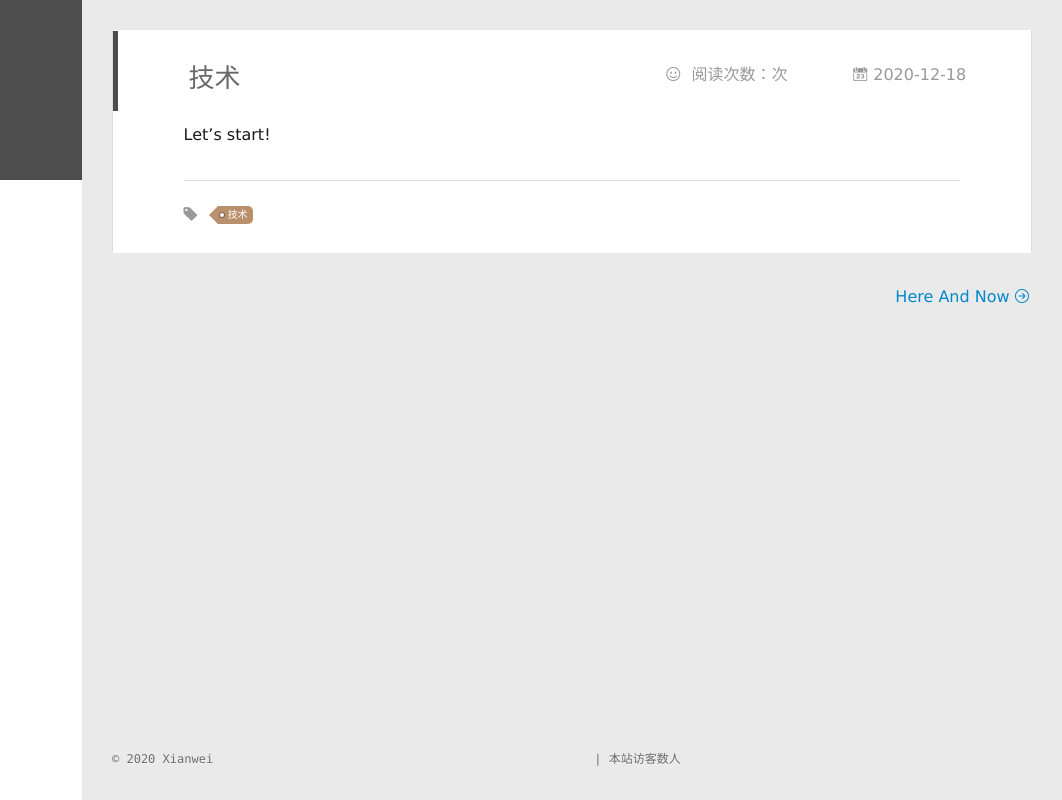
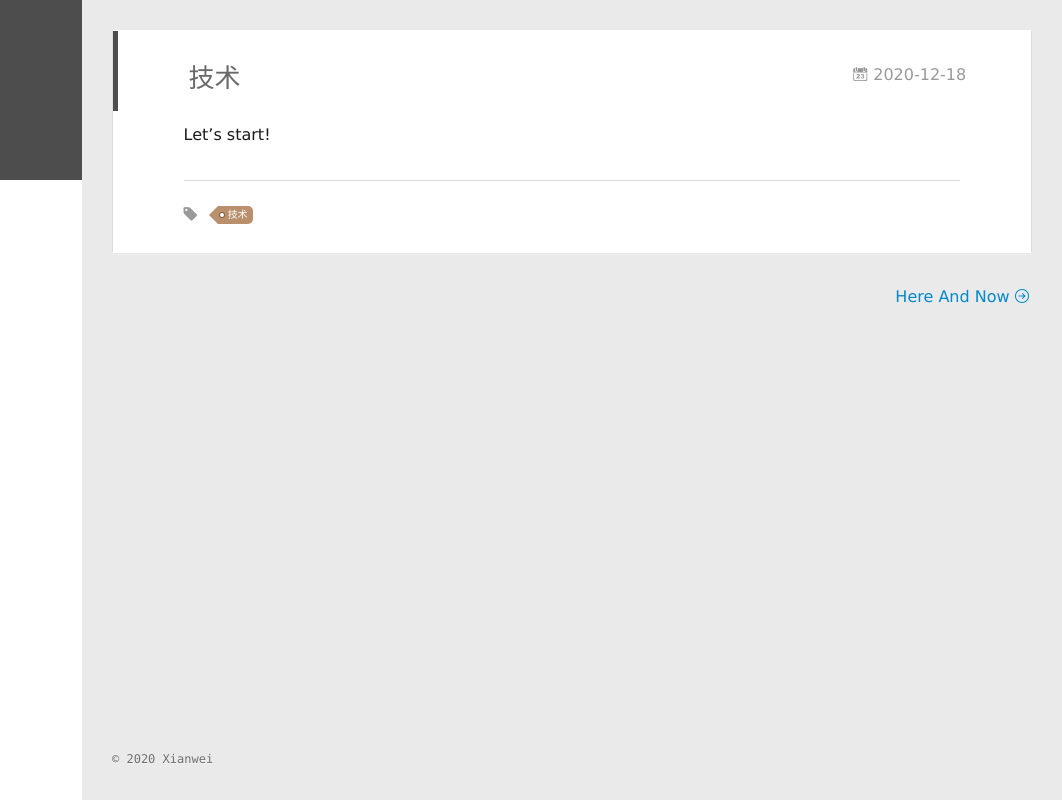
Before and after one commit to Microsalt1995/Microsalt1995.github.io, a plain HTML site: page 2020/12/18/技术测试/index.html in a window 1280 px wide. Shown: the full height of the page, 218-1280 px from the left. Drawn offline with Linux system fonts and the light colour scheme; some packages are replaced by stand-ins of ours; a script that the page names is missing.

Commit message:
Site updated: 2020-12-18 18:22:55

```diff
--- a/2020/12/18/技术测试/index.html
+++ b/2020/12/18/技术测试/index.html
@@ -169,9 +169,6 @@
   	<time datetime="2020-12-18T06:45:55.000Z" itemprop="datePublished"><i class="icon-calendar icon"></i>2020-12-18</time>
 </a>
 
-        <!-- 不蒜子统计 -->
-        <span id="busuanzi_container_page_pv" class="archive-article-date"><i class="icon-smile icon"></i> 阅读次数：<span id="busuanzi_value_page_pv"></span>次</span>
-
 
       </header>
 
@@ -260,11 +257,6 @@
     </div>
   </div>
 
-
-        <!-- 不蒜子统计 -->
-        <span class="post-meta-divider">|</span>
-        <span id="busuanzi_container_site_uv">本站访客数<span id="busuanzi_value_site_uv"></span>人</span>
-        <script async src="//busuanzi.ibruce.info/busuanzi/2.3/busuanzi.pure.mini.js"></script>
 
 
 </footer>
```
Also changed, not shown: 2020/12/18/第一篇博客/index.html (+0 -8 lines), archives/2020/12/index.html (+0 -5 lines), archives/2020/index.html (+0 -5 lines), archives/index.html (+0 -5 lines), index.html (+0 -5 lines), tags/技术/index.html (+0 -5 lines), tags/随笔/index.html (+0 -5 lines).
